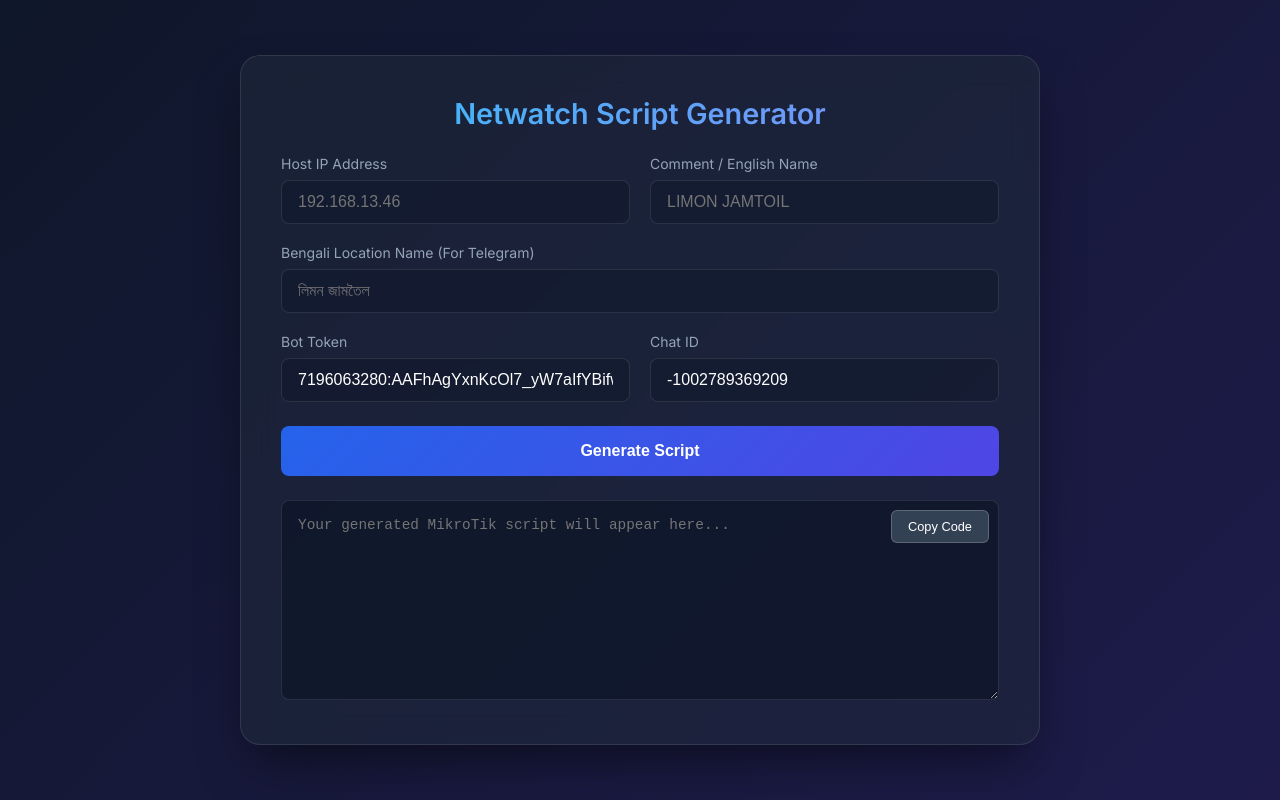
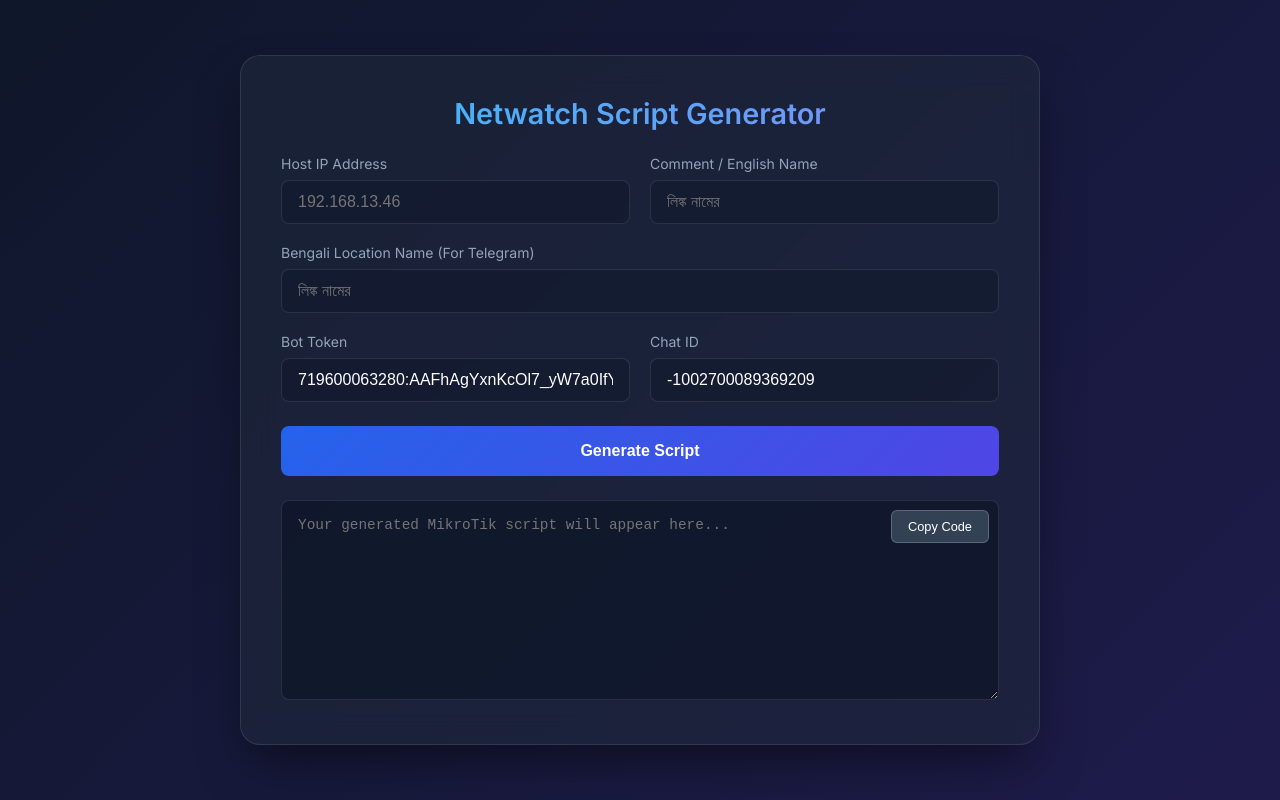
Before and after one commit to sohag1192/MikroTik-Netwatch-script, a plain HTML site: page index.html in a window 1280 px wide. Drawn offline with Linux system fonts and the light colour scheme.

Commit message:
Update input placeholders and values in index.html

```diff
--- a/index.html
+++ b/index.html
@@ -158,19 +158,19 @@
             </div>
             <div class="form-group">
                 <label>Comment / English Name</label>
-                <input type="text" id="engName" placeholder="LIMON JAMTOIL">
+                <input type="text" id="engName" placeholder="লিঙ্ক নামের">
             </div>
             <div class="form-group full-width">
                 <label>Bengali Location Name (For Telegram)</label>
-                <input type="text" id="benName" placeholder="লিমন জামতৈল">
+                <input type="text" id="benName" placeholder="লিঙ্ক নামের">
             </div>
             <div class="form-group">
                 <label>Bot Token</label>
-                <input type="text" id="botId" value="7196063280:AAFhAgYxnKcOl7_yW7aIfYBifwqZDdTkQRI">
+                <input type="text" id="botId" value="719600063280:AAFhAgYxnKcOl7_yW7a0IfYBifwqZDdTkQRI">
             </div>
             <div class="form-group">
                 <label>Chat ID</label>
-                <input type="text" id="chatId" value="-1002789369209">
+                <input type="text" id="chatId" value="-1002700089369209">
             </div>
         </div>
 
```
